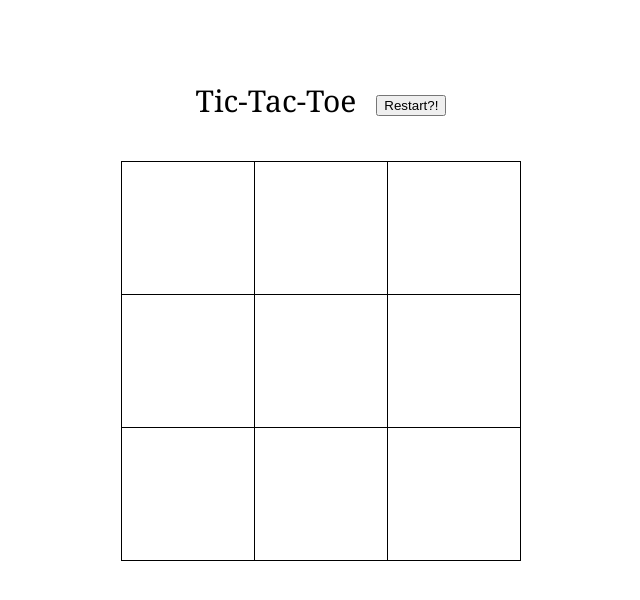
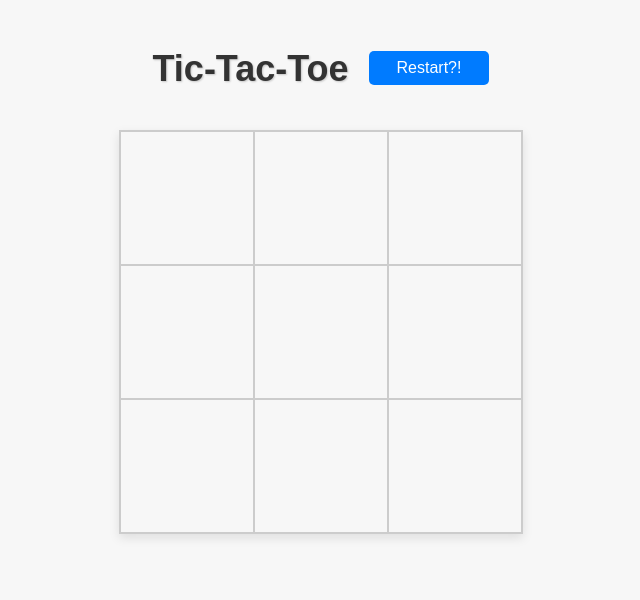
Before and after one commit to jameswuu/Tic-Tac-Toe, a plain HTML site: page index.html in a window 1280 px wide. Shown: the whole page, without its empty margins (319-959 px from the left). Drawn offline with Linux system fonts and the light colour scheme.

Commit message:
Update the css style

```diff
--- a/styles.css
+++ b/styles.css
@@ -3,10 +3,12 @@ body {
     display: flex;
     flex-direction: column;
     align-items: center;
-    margin-top: 20px;
+    background-color: #f7f7f7;
+    font-family: 'Arial', sans-serif;
 }
 
 .header {
+    margin-top: 20px;
     display: flex;
     gap: 10px;
     align-items: flex-end;
@@ -15,17 +17,32 @@ body {
 .restart{
     margin-left: 10px;
     margin-bottom: 5px;
+    padding: 8px 28px;
+    font-size: 16px;
+    background-color: #007BFF;
+    color: white;
+    border: none;
+    border-radius: 5px;
+    cursor: pointer;
+    transition: background-color 0.3s;
+}
+
+.restart:hover {
+    background-color: #0056b3;
 }
 
 .title {
-    margin-top: 60px;
-    font-size: 30px;
-    font-weight: 600px;
-    font-family: Cambria, Cochin, Georgia;
+    margin-top: 20px;
+    font-size: 36px;
+    font-weight: 700;
+    color: #333;
+    text-shadow: 1px 1px 2px rgba(0, 0, 0, 0.2);
 }
 
 .comment {
     margin-top: 20px;
+    font-size: 18px;
+    color: #555;
 }
 
 .game {
@@ -34,10 +51,11 @@ body {
 
 table {
     border-collapse: collapse;
+    box-shadow: 0 4px 10px rgba(0, 0, 0, 0.1);
 }
 
 tr td {
-    border: 1px solid black;
+    border: 2px solid #ccc;
     height: 130px;
     width: 130px;
 }
@@ -47,8 +65,9 @@ td {
     font-size: 80px;
     font-weight: 300;
     cursor: pointer;
+    transition: background-color 0.3s, transform 0.2s;
 }
 
 td:hover {
-    background-color: seashell;
+    background-color: #ffe5e5;
 }
```
